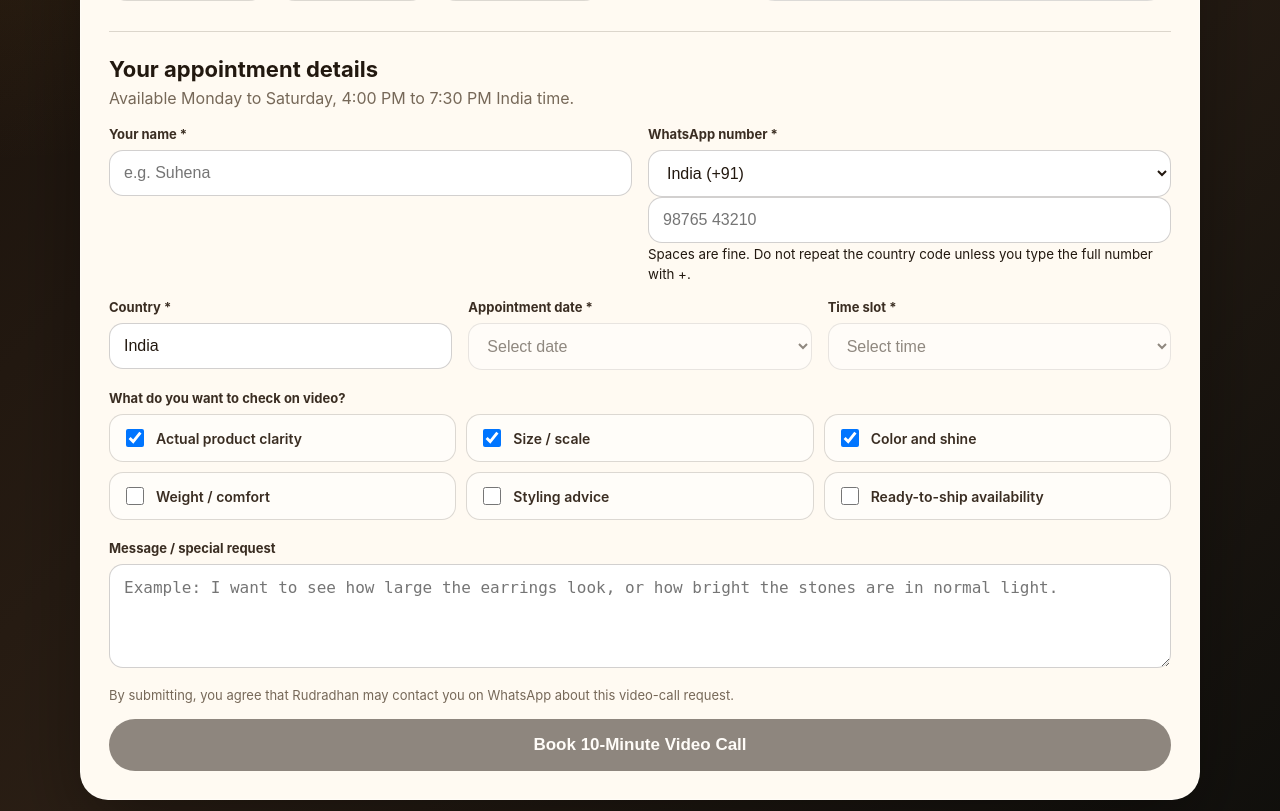
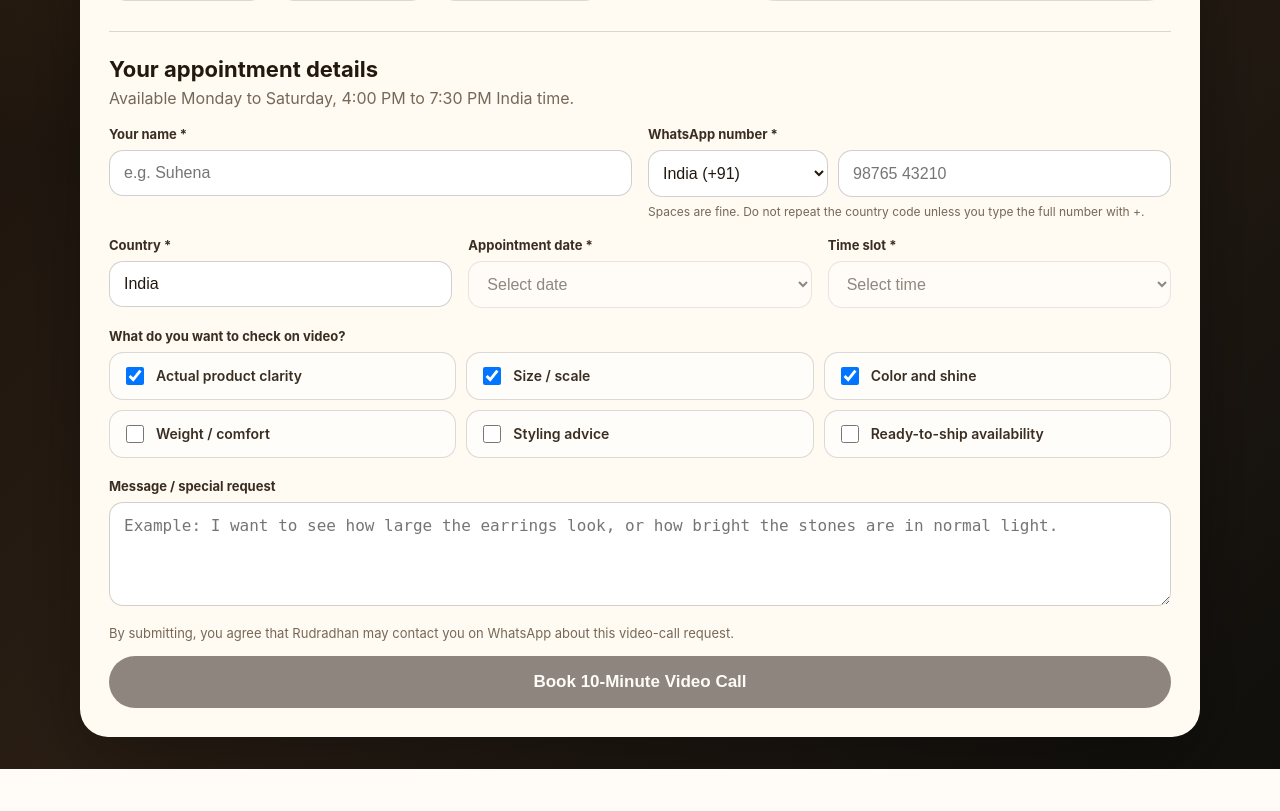
Before and after one commit to karanc21-ai/video, a Flask app: page /book in a window 1280 px wide. Shown: the part 408-1219 px from the top of the page. After the commit the page ends 1177 px from the top, so only its background shows below. Run offline with Flask 3, Linux system fonts and the light colour scheme.

Commit message:
Update style.css

```diff
--- a/static/style.css
+++ b/static/style.css
@@ -257,6 +257,25 @@ input:focus, select:focus, textarea:focus {
   box-shadow: 0 0 0 4px rgba(169, 117, 43, 0.14);
 }
 
+.phone-input-row {
+  display: grid;
+  grid-template-columns: 180px 1fr;
+  gap: 10px;
+}
+
+.country-code-select {
+  padding-left: 10px;
+  padding-right: 8px;
+}
+
+.input-help {
+  display: block;
+  margin-top: 7px;
+  color: var(--muted);
+  font-size: 12px;
+  line-height: 1.35;
+}
+
 textarea { resize: vertical; }
 
 .check-section { margin: 20px 0; }
@@ -469,7 +488,8 @@ select:disabled {
   .check-grid,
   .lead-card,
   .product-search,
-  .product-grid-admin {
+  .product-grid-admin,
+  .phone-input-row {
     grid-template-columns: 1fr;
   }
 
```
